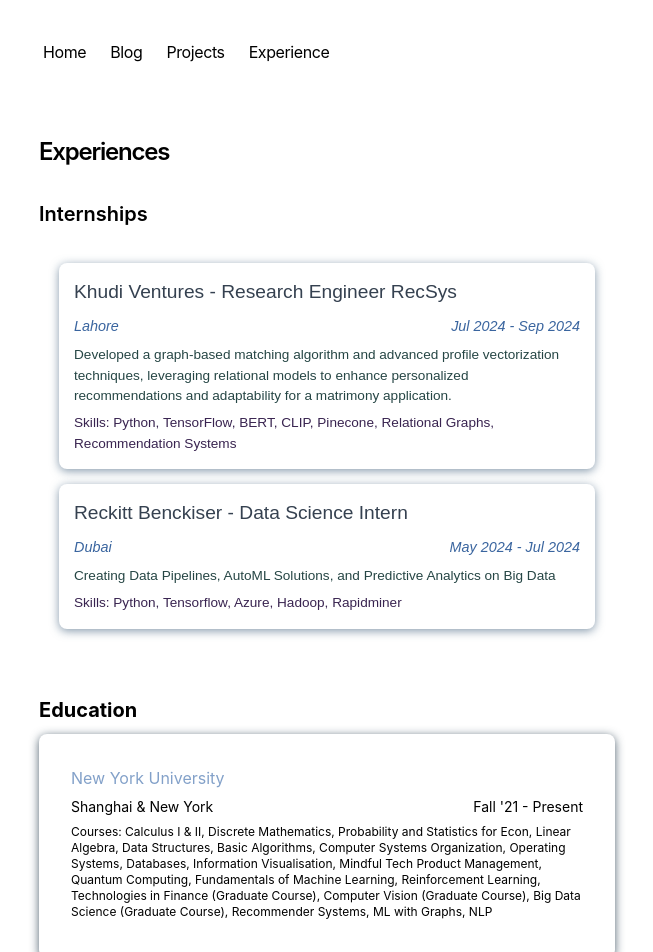
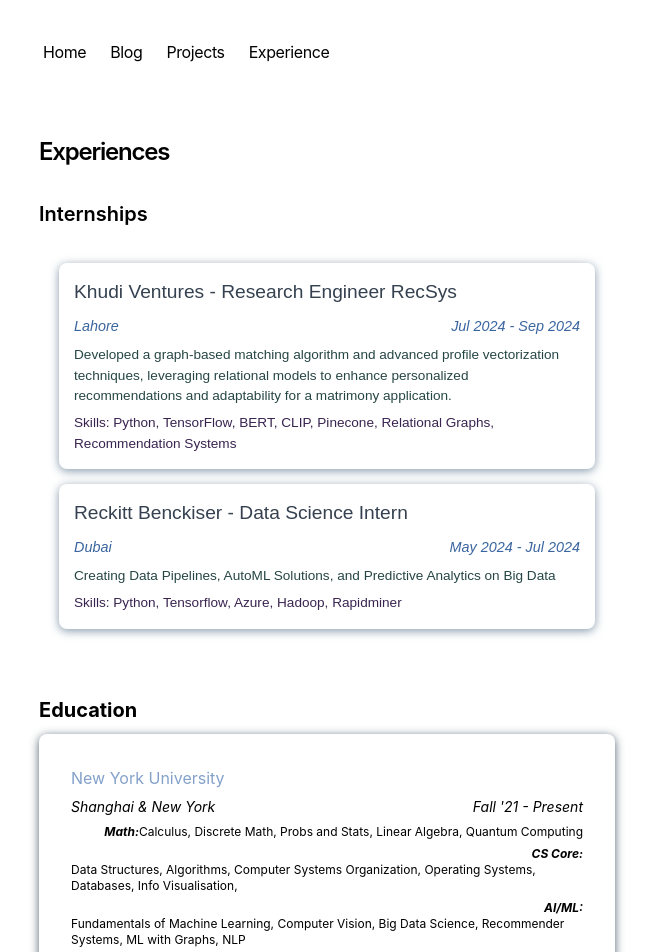
Before and after one commit to s-haider10/portfolio-blog, a Next.js app: page /experience in a window 1280 px wide. Shown: the top 952 px of the page, without its empty margins (313-966 px from the left). Built offline with nearby package versions, Linux system fonts and the light colour scheme.

Commit message:
Update page.tsx

```diff
--- a/app/experience/page.tsx
+++ b/app/experience/page.tsx
@@ -15,20 +15,24 @@
         <div className="experience-box">
           <div className="education">
             <h3 className="custom-blue">New York University</h3>
-            <p className="text-sm">
+            <p className="text-sm italic">
               Shanghai & New York{" "}
-              <span className="float-right">Fall '21 - Present</span>{" "}
+              <span className="float-right ">Fall '21 - Present</span>{" "}
             </p>
 
             <p className="text-xs text-gray-450">
-              Courses: Calculus I & II, Discrete Mathematics, Probability and
-              Statistics for Econ, Linear Algebra, Data Structures, Basic
-              Algorithms, Computer Systems Organization, Operating Systems,
-              Databases, Information Visualisation, Mindful Tech Product
-              Management, Quantum Computing, Fundamentals of Machine Learning,
-              Reinforcement Learning, Technologies in Finance (Graduate Course),
-              Computer Vision (Graduate Course), Big Data Science (Graduate
-              Course), Recommender Systems, ML with Graphs, NLP
+              <span className="font-bold italic">Math:</span> Calculus, Discrete
+              Math, Probs and Stats, Linear Algebra, Quantum Computing
+            </p>
+            <p className="text-xs text-gray-450">
+              <span className="font-bold italic">CS Core:</span> Data
+              Structures, Algorithms, Computer Systems Organization, Operating
+              Systems, Databases, Info Visualisation,
+            </p>
+            <p className="text-xs text-gray-450">
+              <span className="font-bold italic">AI/ML:</span> Fundamentals of
+              Machine Learning, Computer Vision, Big Data Science, Recommender
+              Systems, ML with Graphs, NLP
             </p>
           </div>
         </div>
```
